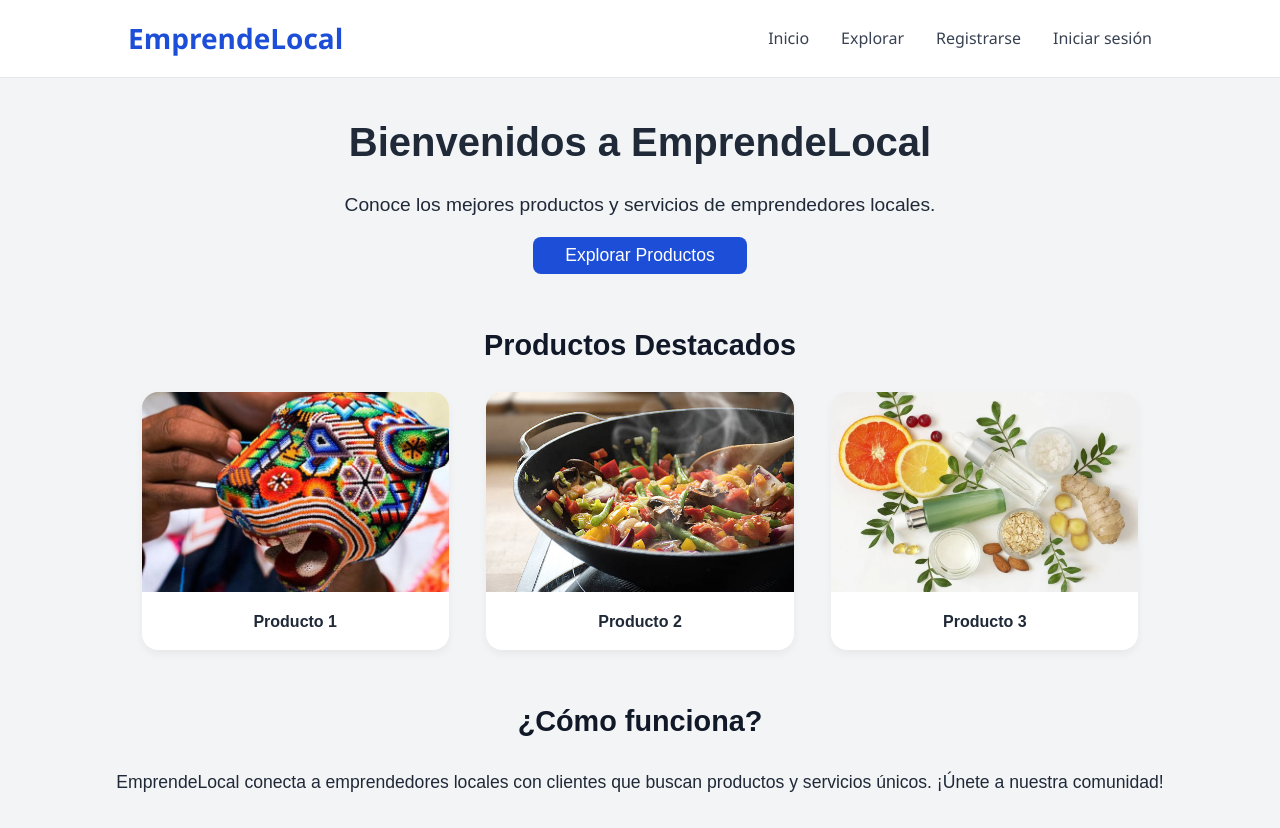
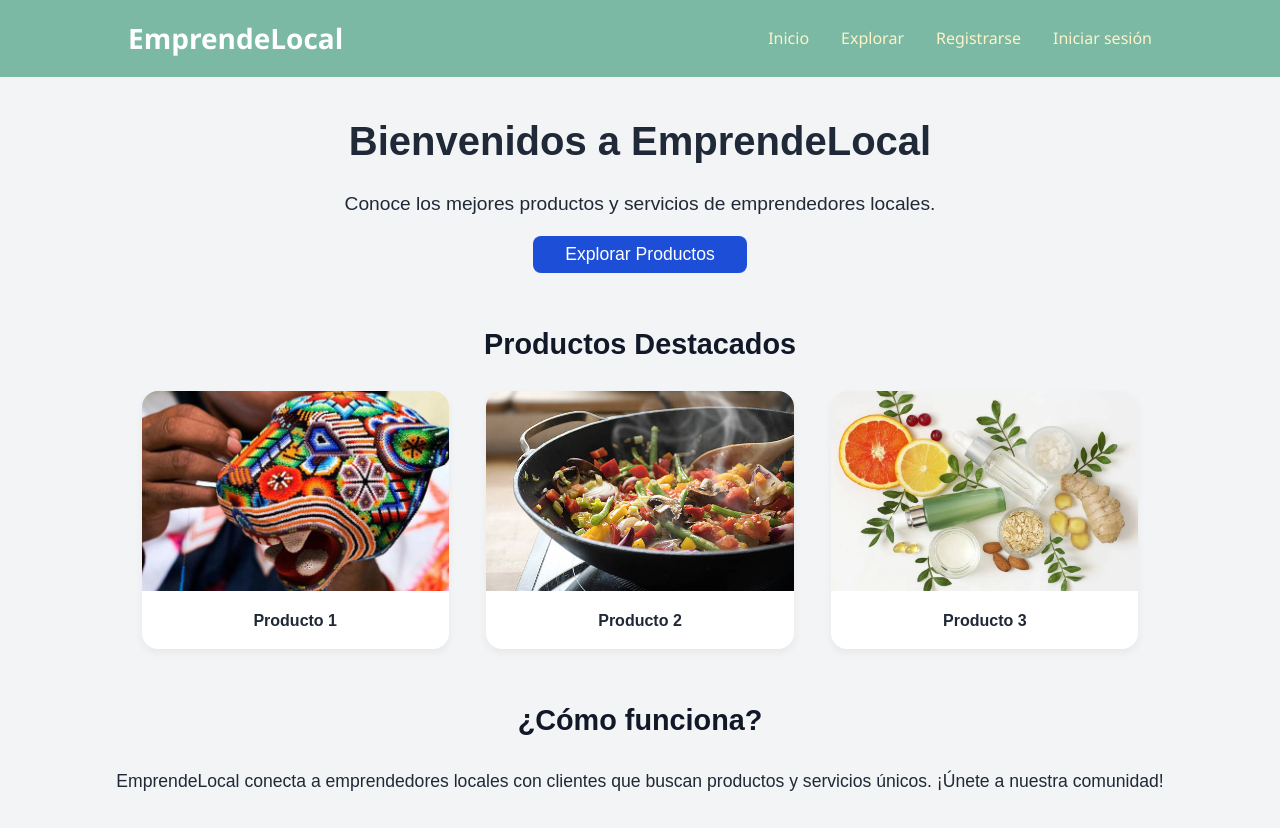
Before and after one commit to BruceGabr/ComerciaYa, a React (Vite) app: page / in a window 1280 px wide. Built offline with nearby package versions, Linux system fonts and the light colour scheme.

Commit message:
Header modificado (bg-color y color de links)

```diff
--- a/src/components/Header.css
+++ b/src/components/Header.css
@@ -1,8 +1,7 @@
 /* Header styles (Mobile First) */
 
 .header {
-  background-color: #ffffff;
-  border-bottom: 1px solid #e5e7eb;
+  background-color: #7bb9a4;
   padding: 1rem 0;
   position: relative;
 }
@@ -18,7 +17,7 @@
 .header__logo {
   font-size: 1.25rem;
   font-weight: bold;
-  color: #1d4ed8;
+  color: #ffffff;
 }
 
 /* Botón hamburguesa bien alineado a la derecha */
@@ -35,7 +34,7 @@
   display: block;
   width: 30px;
   height: 3px;
-  background-color: #374151;
+  background-color: #ffffff;
   margin: 5px 0;
 }
 
@@ -43,12 +42,11 @@
 .header__nav {
   max-height: 0;
   overflow: hidden;
-  transition: max-height 0.3s ease;
+  transition: all 0.3s ease;
   position: absolute;
   top: 100%;
   left: 0;
   right: 0;
-  background-color: #fff;
   padding: 0 10%;
   z-index: 10;
 }
@@ -67,20 +65,21 @@
 }
 
 .header__link {
-  color: #374151;
+  color: #fef3c7  ;
   font-weight: 500;
   transition: color 0.3s ease;
   text-decoration: none;
 }
 
 .header__link:hover {
-  color: #1d4ed8;
+  color: #fcd34d   ;
 }
 
 /* Menú abierto en móvil */
 .header__nav--open {
   max-height: 500px;
   padding-bottom: 1rem;
+  background-color: #7bb9a4;
 }
 
 /* Pantallas grandes */
```
